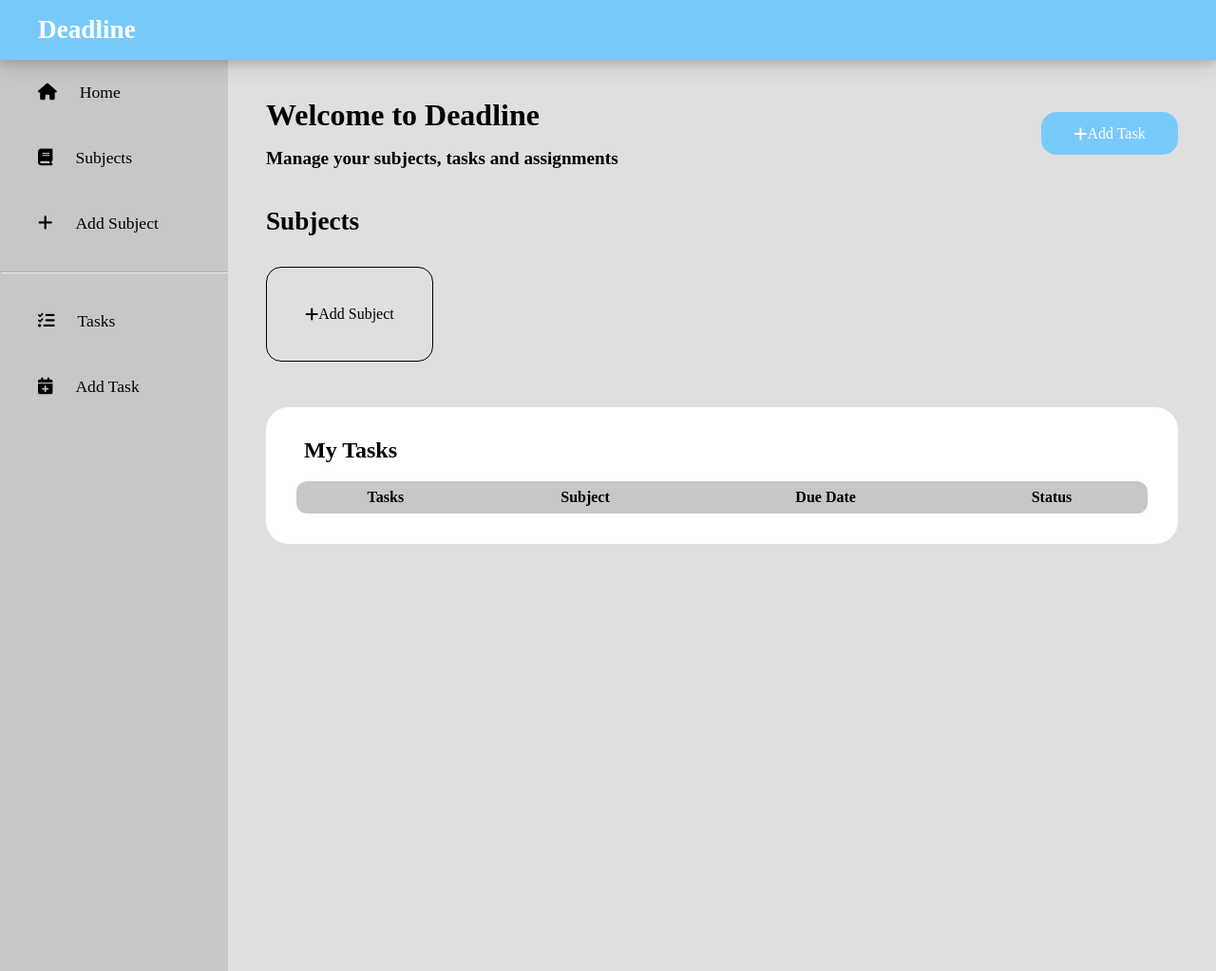
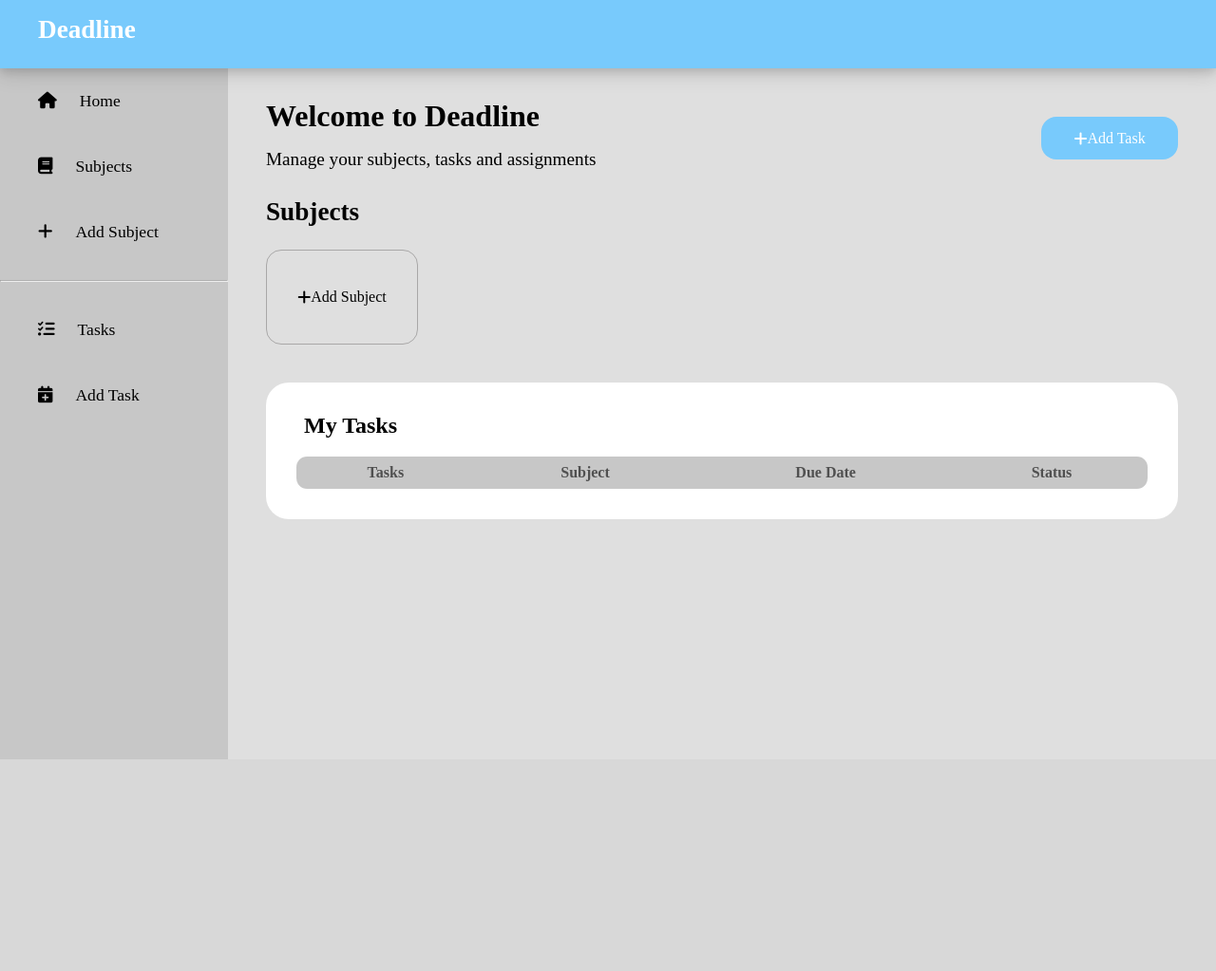
Before and after one commit to 23062bhs/deadline, a Flask app: page / in a window 1280 px wide. Shown: the whole page at 95% size. After the commit the page ends 800 px from the top, so only its background shows below. Run offline with Flask 3, Linux system fonts and the light colour scheme; data that the repository does not hold is empty; some libraries are stand-ins or nearby versions; some web fonts are replaced.

Commit message:
started styling buttons and made nav bar and header fixed

```diff
--- a/app.py
+++ b/app.py
@@ -13,7 +13,6 @@ def get_db():
         db = g._database = sqlite3.connect(DATABASE)
     return db
 
-
 #automatically closes database after every request (prevents memory leaks and file locks)
 @app.teardown_appcontext
 def close_connection(exception):
@@ -21,7 +20,7 @@ def close_connection(exception):
     if db is not None:
         db.close()
 
-#
+#executes a query and returns either all results or 1 result
 def query_db(query, args=(), one=False):
     cur = get_db().execute(query, args)
     rv = cur.fetchall()
--- a/static/style.css
+++ b/static/style.css
@@ -3,8 +3,10 @@
     padding: 0;
 }
 
-body {
-    background-color: #dfdfdf;
+html, body {
+    height: 100%;
+    margin: 0;
+    overflow: hidden;
 }
 
 header {
@@ -14,9 +16,12 @@ header {
     padding: 1rem 0 1rem 2.5rem;
     font-family: 'Satoshi';
     box-shadow: 0 4px 8px 0 rgba(0, 0, 0, 0.1), 0 6px 20px 0 rgba(0, 0, 0, 0.15);
+    font-weight: 700;
+    height: 4.5rem;
+    box-sizing: border-box;
     position: relative;
-    font-weight: 700;
     width: auto;
+    z-index: 1000;
 }
 
 ul {
@@ -27,7 +32,8 @@ ul {
 
 .main-container {
     display: flex;
-    align-items: flex-start;
+    height: calc(100vh - 4.5rem);
+    align-items: stretch;
 }
 
 .navbar {
@@ -36,6 +42,7 @@ ul {
     width: 15rem;
     padding-bottom: 10rem;
     height: 100vh;
+    overflow: auto;
 }
 
 li a {
@@ -63,6 +71,8 @@ nav li i {
 main {
     flex-grow: 1;
     padding: 2.5rem;
+    overflow-y: auto;
+    background-color: #dfdfdf;
 }
 
 .header-section {
@@ -73,32 +83,34 @@ main {
 
 .intro {
     font-family: 'Satoshi';
+    margin-top: -0.5rem;
 }
 
 .description {
     margin-top: 1rem;
     font-size: 1.2rem;
+    font-weight: 400;
 }
 
-.add-subject-button {
+.add-subject-btn {
     font-family: 'Satoshi';
     font-size: 1rem;
-    border: 0.1rem solid #000000;
+    border: 0.1rem solid #a9a8a8;
     display: inline-flex;
     transition: 0.1s;
     margin-right: 5rem;
     text-decoration: none;
-    padding: 2.5rem 1.5rem;
-    margin-top: 2rem;
+    padding: 2.5rem 1.25rem;
+    margin-top: 1.5rem;
     border-radius: 1rem;
     color: #000000;
     background-color: #dfdfdf;
-    width: 11rem;
+    width: 10rem;
     align-items: center;
     justify-content: center;
 }
 
-.add-task-button {
+.add-task-btn {
     font-family: 'Satoshi';
     font-size: 1rem;
     display: inline-flex;
@@ -127,14 +149,14 @@ main {
 }
 
 .subjects-header {
-    margin-top: 2.5rem;
+    margin-top: 1.8rem;
     font-size: 1.7rem;
 }
 
 .tasks-container {
     width: auto;
     font-family: 'Satoshi';
-    margin-top: 3rem;
+    margin-top: 2.5rem;
     background-color: #ffffff;
     border-radius: 1.5rem;
     padding: 2rem;
@@ -148,6 +170,7 @@ main {
 th {
     background-color: rgb(199, 199, 199);
     padding: 0.5rem;
+    color: #505050;
 }
 
 th:first-child {
--- a/templates/index.html
+++ b/templates/index.html
@@ -6,17 +6,17 @@
 
 <div class="header-section">
     <div class="intro">
-        <h1>Welcome to Deadline</h1>
+        <h1 class="title">Welcome to Deadline</h1>
         <h2 class="description">Manage your subjects, tasks and assignments</h2>
     </div>
     <div class="button-group">
-        <button id="open-task-modal-btn" class="add-task-button"><i class="fa-solid fa-plus"></i> Add Task</button>
+        <button id="open-task-modal-btn" class="add-task-btn"><i class="fa-solid fa-plus"></i> Add Task</button>
     </div>
 </div>
 
 <div class="subjects-section">
     <h1 class="subjects-header">Subjects</h1>
-    <button id="open-subject-modal-btn" class="add-subject-button"><i class="fa-solid fa-plus"></i> Add Subject</button>
+    <button id="open-subject-modal-btn" class="add-subject-btn"><i class="fa-solid fa-plus"></i> Add Subject</button>
 </div>
 
 <div class="tasks-container">
@@ -40,11 +40,13 @@
     </table>
 </div>
 
-<div id="taskModal" class="modal-overlay">
+<div id="task-modal" class="modal-overlay">
     <div class="modal-box">
         <div class="modal-header">
-            <h2>New Task</h2>
-            <button class="close-modal">&times;</button>
+            <h2 class="modal-title">New Task</h2>
+            <div class="close-modal">
+                <button class="close-modal-btn">&times;</button>
+            </div>
         </div>
         <form action="/" method="POST">
             <div class="input-group">
@@ -72,13 +74,13 @@
                 </select>
             </div>
 
-            <button type="save" class="save-btn">Save Task</button>
+            <button type="submit" class="save-btn">Save Task</button>
         </form>
     </div>
 </div>
 
 <script>
-    const modal = document.getElementById('taskModal');
+    const modal = document.getElementById('task-modal');
     const openBtn = document.getElementById('open-task-modal-btn');
     const closeBtn = document.querySelector('.close-modal');
 
```
Also changed, not shown: other parts of static/style.css (+82 -8 lines), deadline.db.
